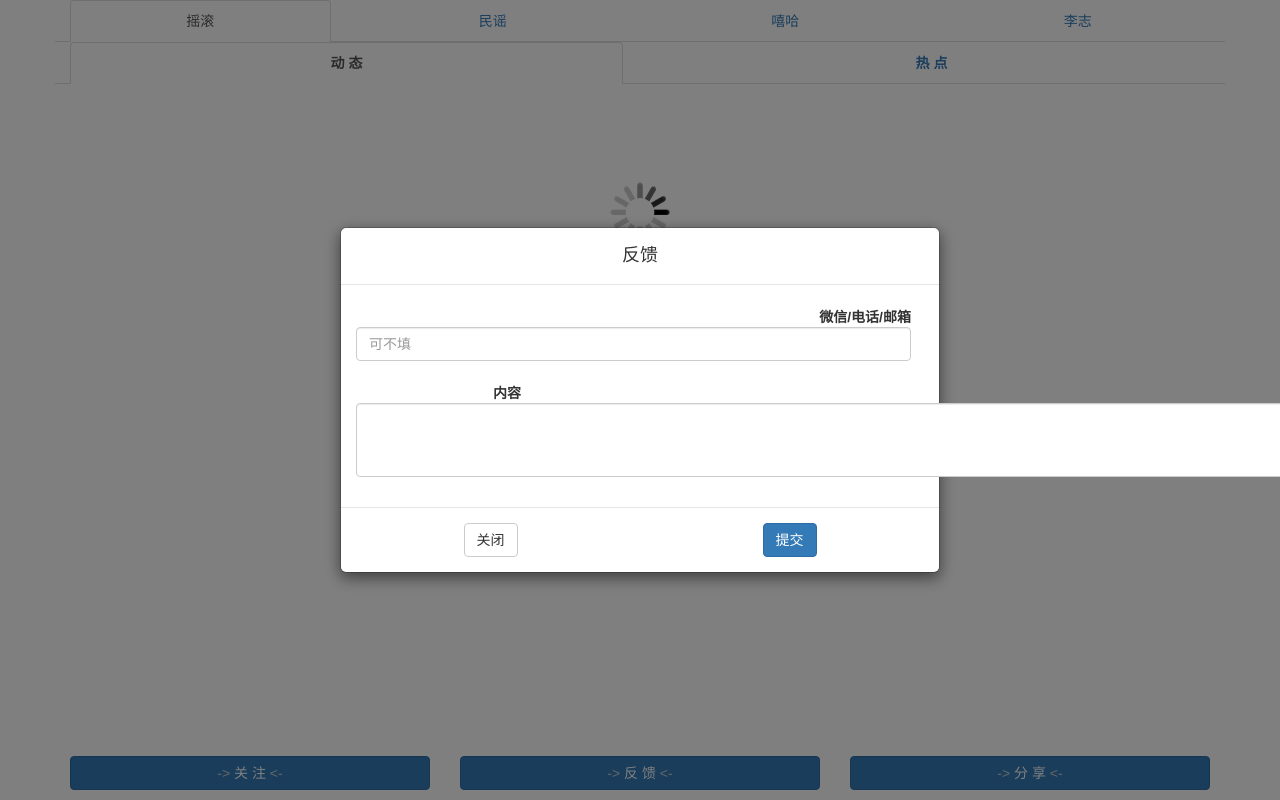
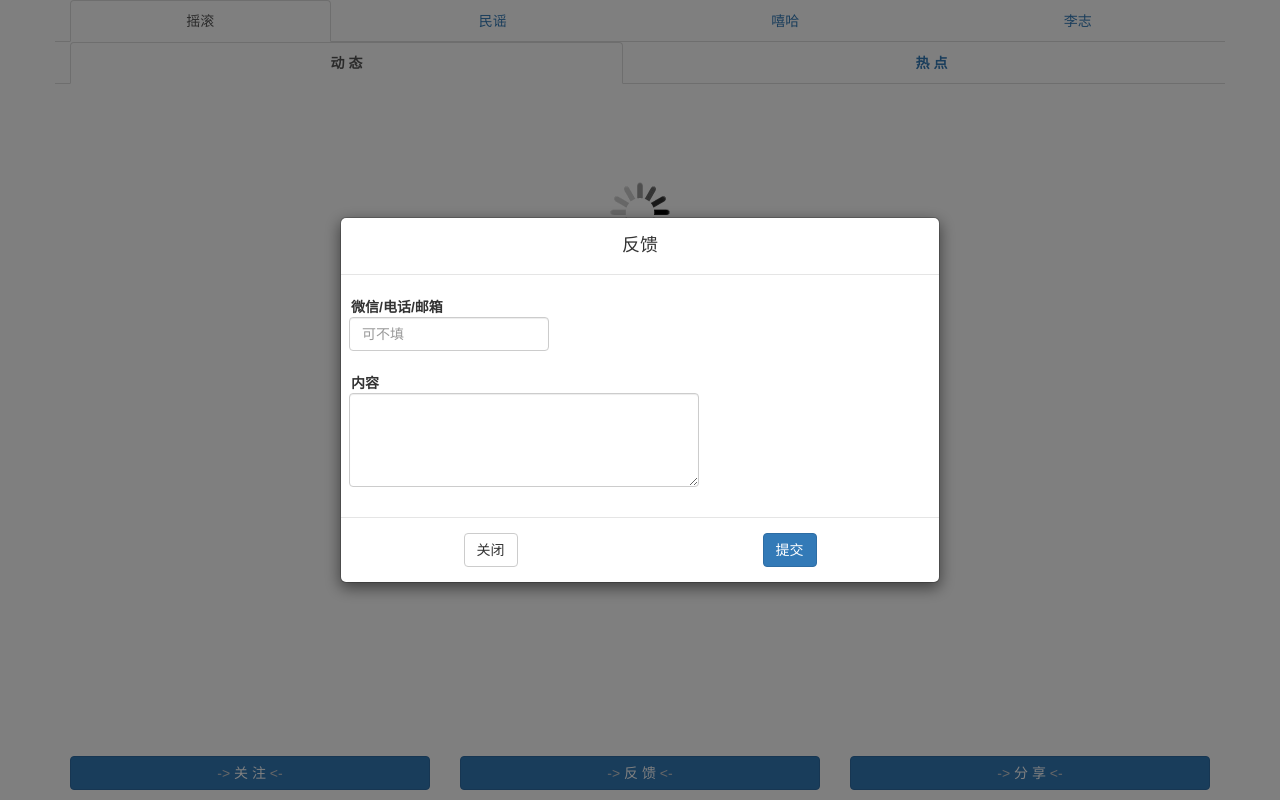
Before and after one commit to old-wang-95/music_focus_web, a Flask app: page /weibo.html in a window 1280 px wide, after a click that opens the changed part. Run offline with Flask 2, Linux system fonts and the light colour scheme; data that the repository does not hold is empty; parts of the project's set-up code (start-up, migrations or seed data) failed here and were passed over; some libraries are stand-ins or nearby versions.

Commit message:
修复feedback模态框在大屏时显示乱掉的问题

```diff
--- a/app/static/css/common.css
+++ b/app/static/css/common.css
@@ -77,3 +77,16 @@
     font-weight: 500;
     font-size: 20px;
 }
+
+/*反馈模态框*/
+label.feedback_label {
+    margin-left: 10px;
+}
+input.feedback_input {
+    margin-left: 8px;
+    width: 200px;
+}
+textarea.feedback_textarea {
+    margin-left: 8px;
+    width: 350px;
+}
--- a/app/static/templates/feedback.html
+++ b/app/static/templates/feedback.html
@@ -8,25 +8,13 @@
 
             <div class="modal-body">
                 <form id="feedback_form" class="form-horizontal" role="form">
-                    <div class="form-group container">
-                        <div class="row">
-                            <label for="wx_id" class="col-xs-6 control-label">微信/电话/邮箱</label>
-                        </div>
-                        <div class="row">
-                            <div class="col-xs-6">
-                                <input id="wx_id" type="text" class="form-control" placeholder="可不填">
-                            </div>
-                        </div>
+                    <div class="form-group">
+                        <label for="wx_id" class="control-label feedback_label">微信/电话/邮箱</label>
+                        <input id="wx_id" type="text" class="form-control feedback_input" placeholder="可不填">
                     </div>
-                    <div class="form-group container">
-                        <div class="row">
-                            <label for="feedback_content" class="col-xs-2 control-label">内容</label>
-                        </div>
-                        <div class="row">
-                            <div class="col-xs-12">
-                                <textarea id="feedback_content" class="form-control" rows="3"></textarea>
-                            </div>
-                        </div>
+                    <div class="form-group">
+                        <label for="feedback_content" class="control-label feedback_label">内容</label>
+                        <textarea id="feedback_content" class="form-control feedback_textarea" rows="4"></textarea>
                     </div>
                 </form>
             </div>
```
